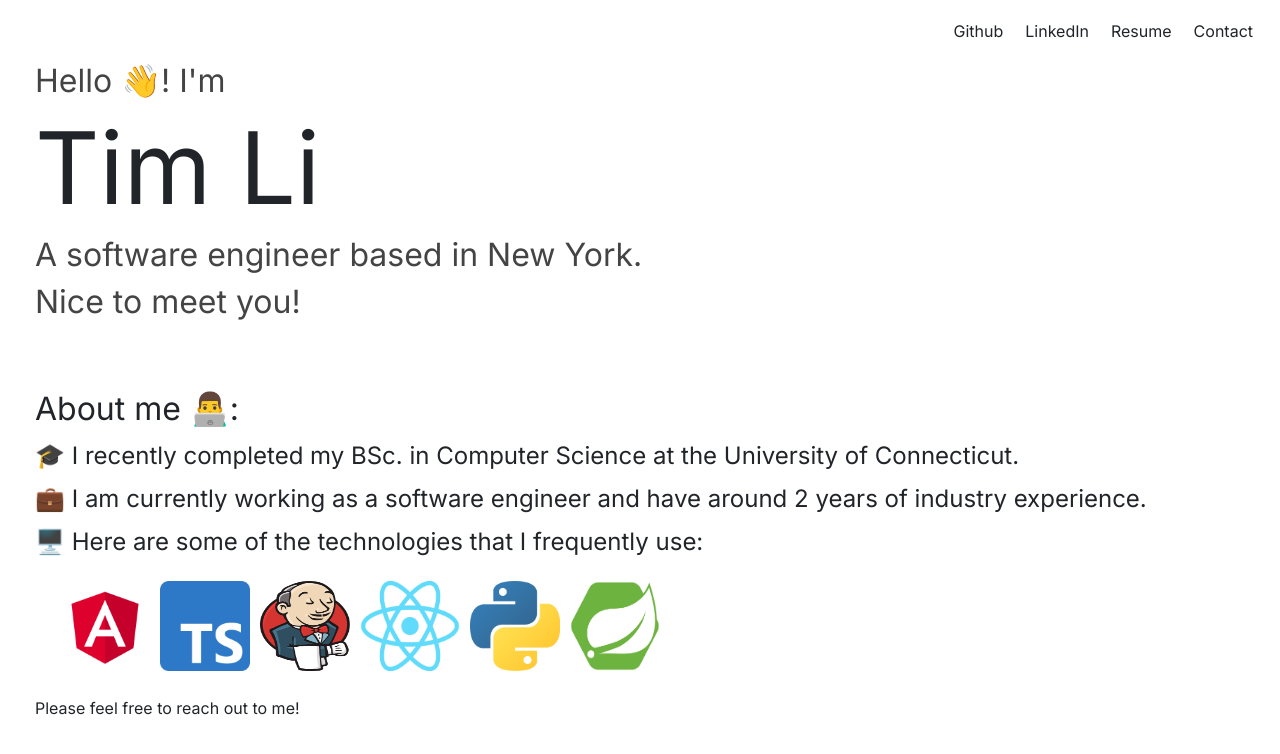
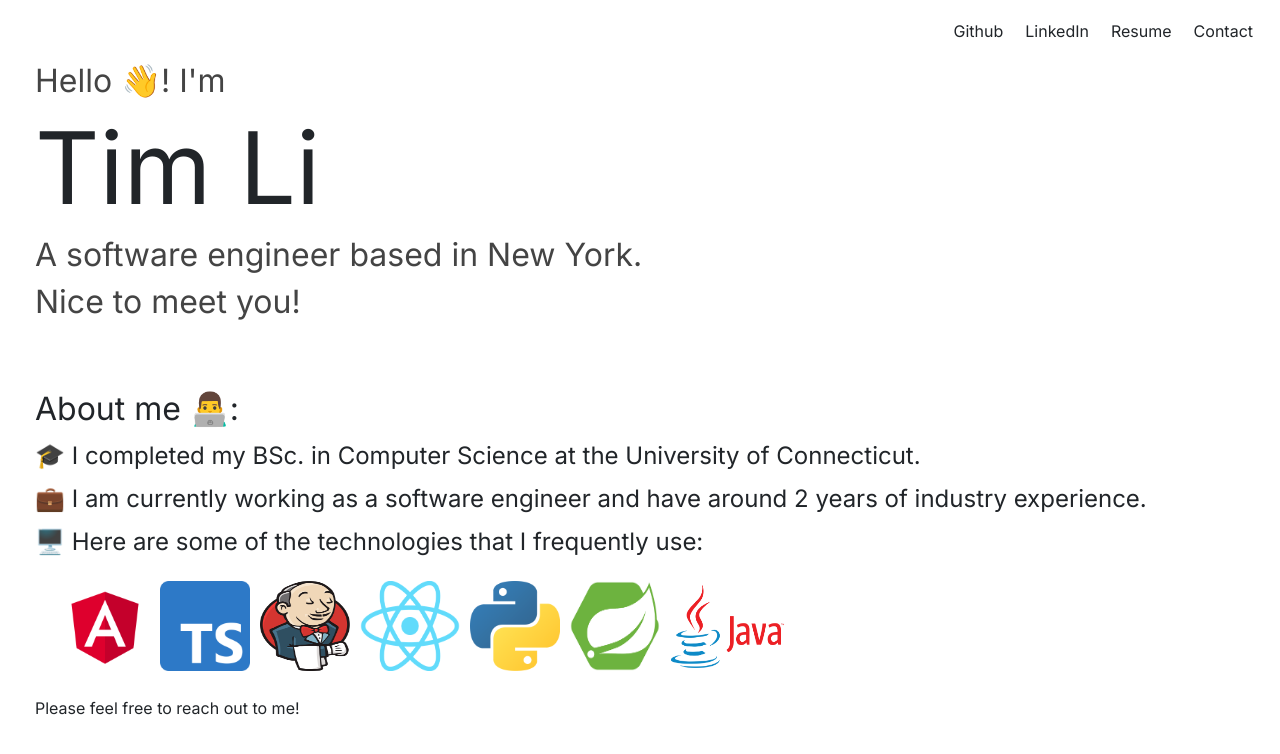
Before and after one commit to timli1020/personal-site, a React (Create React App) app: page / in a window 1280 px wide. Shown: the top 754 px of the page. Built offline with nearby package versions, Linux system fonts and the light colour scheme.

Commit message:
adds java to tech stack and changes

```diff
--- a/src/components/aboutblock/aboutblock.tsx
+++ b/src/components/aboutblock/aboutblock.tsx
@@ -6,7 +6,7 @@ export default function About () {
     return (
         <div className="about-block">
             <h1 className="about-title">About me 👨‍💻:</h1>
-            <h1 className="about-me-text">🎓 I recently completed my BSc. in Computer Science at the University of Connecticut.</h1>
+            <h1 className="about-me-text">🎓 I completed my BSc. in Computer Science at the University of Connecticut.</h1>
             <h1 className="about-me-text">💼 I am currently working as a software engineer and have around 2 years of industry experience.</h1>
             <h1 className="about-me-text">🖥️ Here are some of the technologies that I frequently use:</h1>
             <TechStack/>
--- a/src/components/techstack/techstack.tsx
+++ b/src/components/techstack/techstack.tsx
@@ -10,6 +10,7 @@ export default function TechStack () {
             <img className="techstack-icon" src="./techstackicons/react.jpeg" alt="logo" width={110} height={100}/>
             <img className="techstack-icon" src="./techstackicons/python.jpeg" alt="logo" width={100} height={100}/>
             <img className="techstack-icon" src="./techstackicons/springboot.jpeg" alt="logo" width={100} height={100}/>
+            <img className="techstack-icon" src="./techstackicons/java.jpeg" alt="logo" width={125} height={100}/>
         </div>
     )
 }
```
Also changed, not shown: public/techstackicons/java.jpeg (added), src/components/aboutblock/aboutblock.css (line endings or trailing spaces), src/components/introblock/introblock.css (line endings or trailing spaces), src/components/introblock/introblock.tsx (line endings or trailing spaces), src/components/navbar/navbar.tsx (line endings or trailing spaces), src/components/techstack/techstack.css (line endings or trailing spaces).
